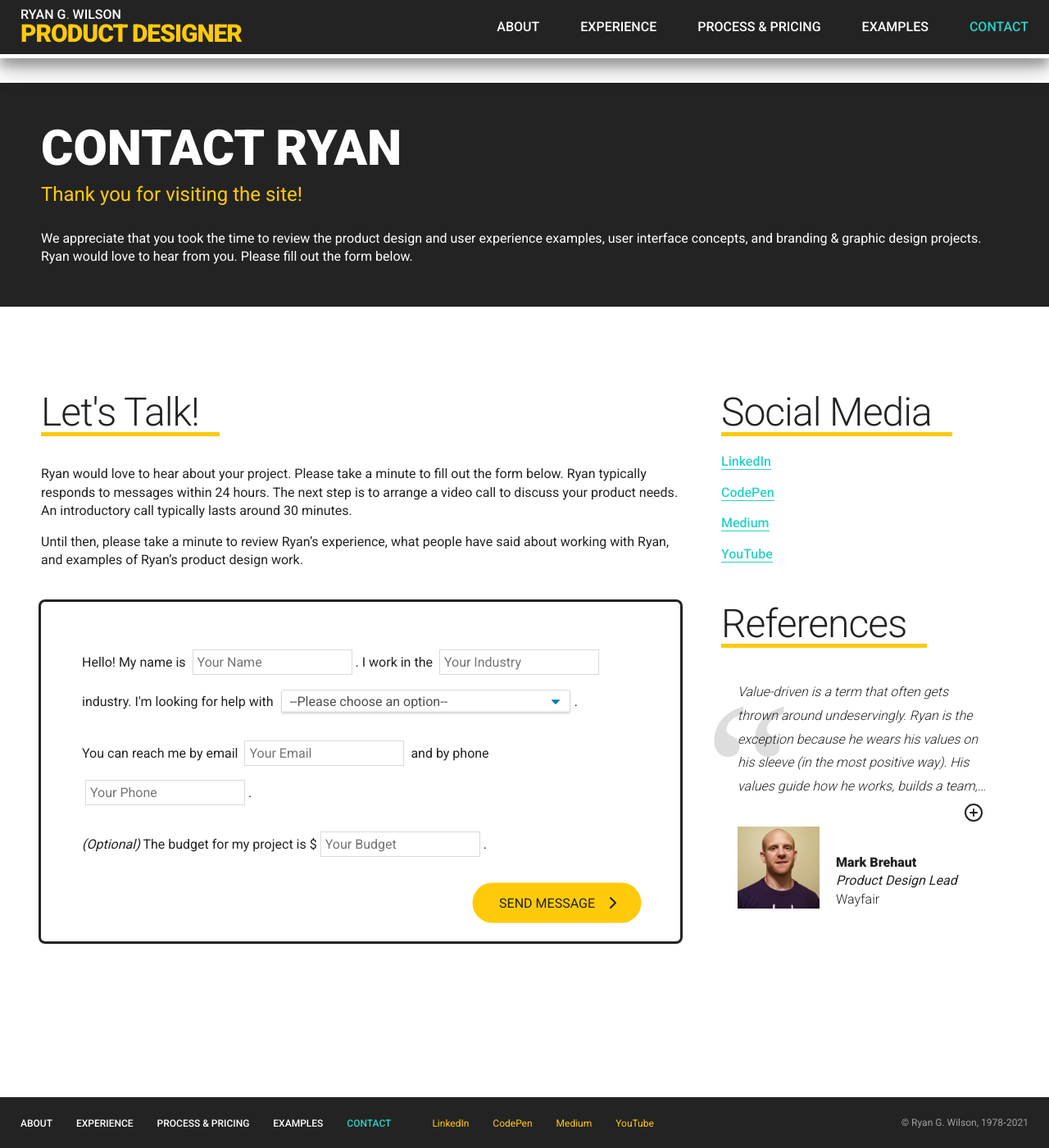
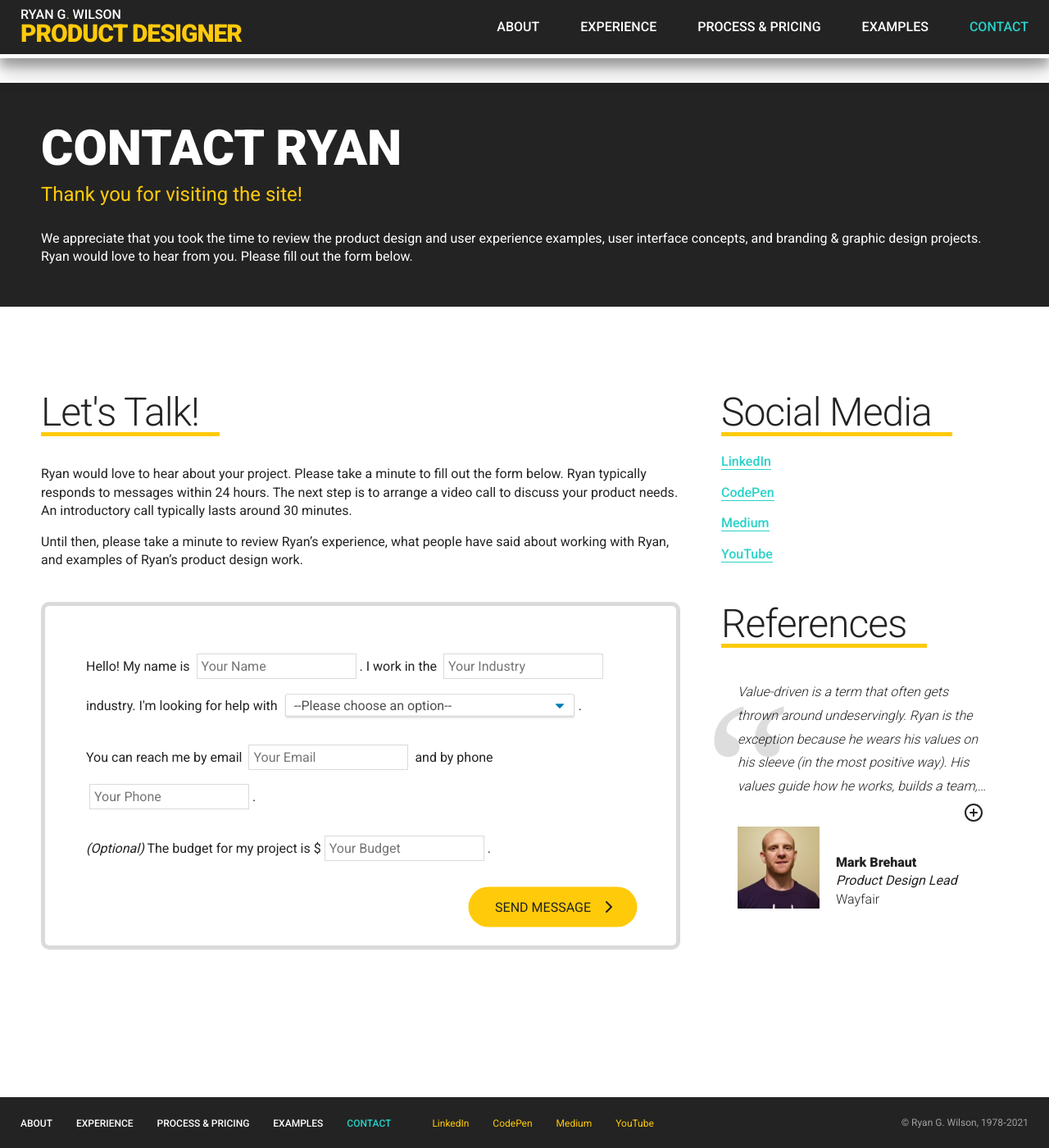
Before and after one commit to ryangwilson/ryangwilson.github.io, a Jekyll site: the page built from contact.md, in a window 1280 px wide and 1400 px high. Shown: the whole window at 82% size. Built offline with Jekyll 4.4.1, drawn with Linux system fonts in a browser that asks for light colours; some web fonts are replaced.

Commit message:
contact form changes

```diff
--- a/_sass/override-contact-form.scss
+++ b/_sass/override-contact-form.scss
@@ -4,8 +4,8 @@
 .nl-form {
   padding: $scale-10 $scale-10 0;
   margin: $scale-5 0;
-  box-shadow: 0 0 0 3px #232323;
-  border-radius: 5px;
+  border: $border-width-wide solid $lt-gray-00;
+  border-radius: $radius-medium;
   width: fit-content;
   input[type="text"], input[type="email"], input[type="tel"], input[type="number"], select {
     display: inline-flex;
```
Also changed, not shown: 3 other files.
